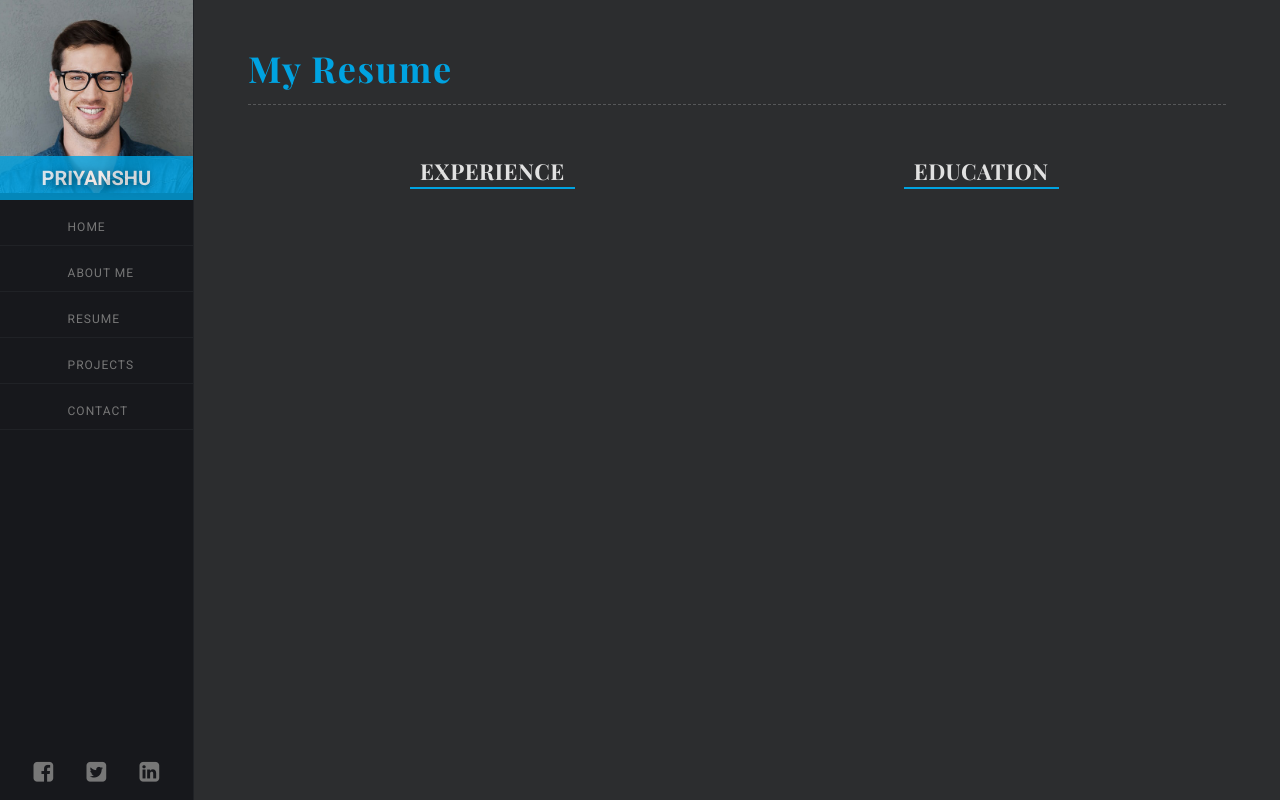
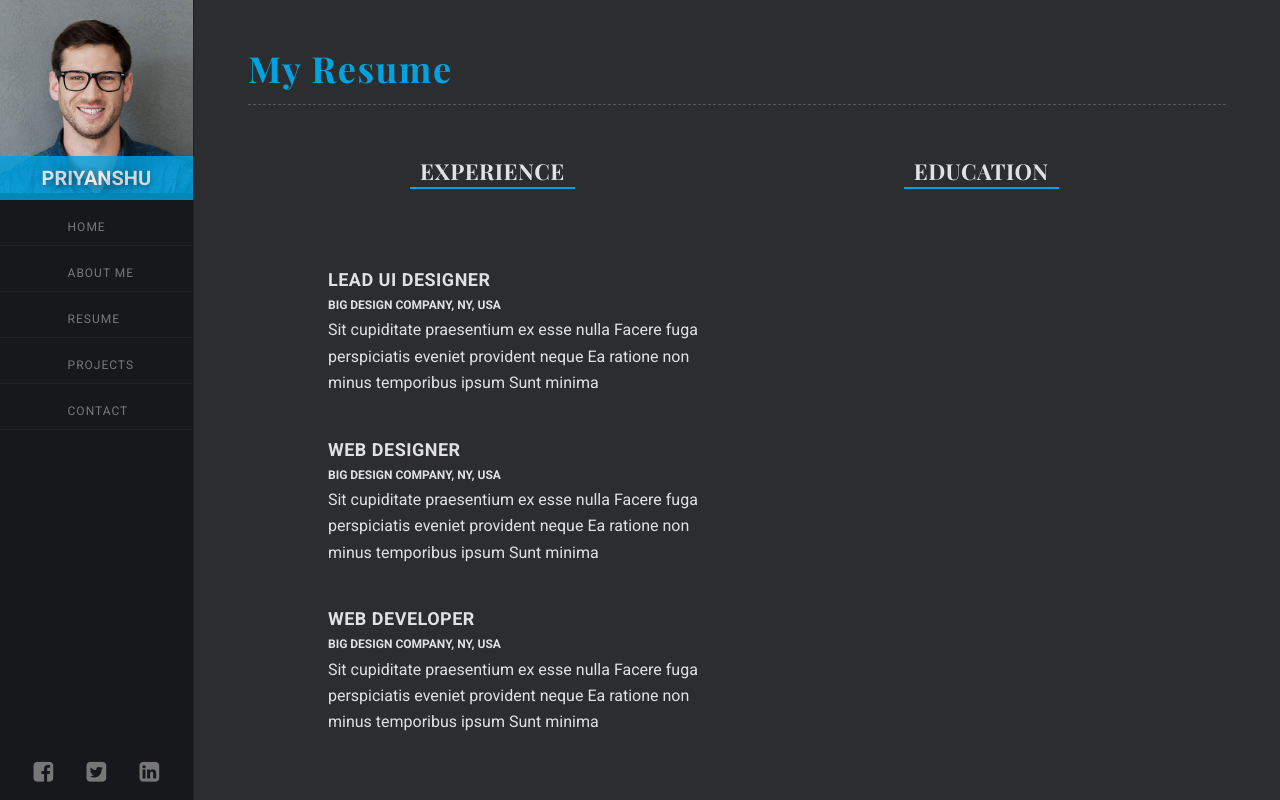
Before and after one commit to PriyanshuAgarwal/portfolio123, a React (Create React App) app: page / in a window 1280 px wide. Built offline with nearby package versions, Linux system fonts and the light colour scheme.

Commit message:
Create HistoryItem compoenent

```diff
--- a/src/css/Resume.css
+++ b/src/css/Resume.css
@@ -5,3 +5,41 @@
 .history-container .experience-container, .history-container .education-container {
     width: 50%;
 }
+
+.history-item {
+    margin: 20px 0 50px;
+    list-style: none;
+    position: relative;
+    padding: 0 0 0 50px;
+    width: 100%;
+}
+
+.history-item li {
+    position: relative;
+    margin-left: 10px;
+    padding: 20px;
+    transition: all .5s ease-in-out;
+}
+
+.history-item li .content h4 {
+    font-size: 18px;
+    font-weight: 700;
+    letter-spacing: .5px;
+    line-height: 26px;
+    margin: 0;
+    text-transform: uppercase;
+}
+
+.history-item li .content h5 {
+    margin-top: 5px;
+    margin-bottom: 5px;
+    font-size: 12px;
+    font-family: "Roboto", sans-serif;
+    font-weight: 600;
+    text-transform: uppercase;
+}
+
+.history-item li .content p {
+    font-size: 16px;
+    margin-bottom: 0px;
+}
--- /dev/null
+++ b/src/resume/HistoryItem.js
@@ -0,0 +1,21 @@
+import React, { Component } from 'react';
+import '../css/Resume.css';
+
+
+const HistoryItem = (props) => {
+
+    return (
+        <li>
+            <div class="content">
+                <h4>{props.title}</h4>
+                <h5>{props.short_description}</h5>
+                <p class="info">
+                    {props.info}
+                </p>
+            </div>
+    </li>
+    );
+
+  }
+
+  export default HistoryItem;
--- a/src/resume/Resume.js
+++ b/src/resume/Resume.js
@@ -1,6 +1,7 @@
 import React, { Component } from 'react';
 import PageHeading from '../commons/PageHeading';
 import SectionSubheading from "../commons/SectionSubheading";
+import HistroyItem from "./HistoryItem";
 import '../css/Resume.css';
 
 class Resume extends Component {
@@ -14,6 +15,23 @@ render() {
                 <div className="history-container">
                     <div className="experience-container">
                         <SectionSubheading title="Experience" />
+                        <ul className="history-item">
+                            <HistroyItem
+                                title="LEAD UI DESIGNER"
+                                short_description="BIG DESIGN COMPANY, NY, USA"
+                                info="Sit cupiditate praesentium ex esse nulla Facere fuga perspiciatis eveniet provident neque Ea ratione non minus temporibus ipsum Sunt minima">
+                            </HistroyItem>
+                            <HistroyItem
+                                title="WEB DESIGNER"
+                                short_description="BIG DESIGN COMPANY, NY, USA"
+                                info="Sit cupiditate praesentium ex esse nulla Facere fuga perspiciatis eveniet provident neque Ea ratione non minus temporibus ipsum Sunt minima">
+                            </HistroyItem>
+                            <HistroyItem
+                                title="WEB DEVELOPER"
+                                short_description="BIG DESIGN COMPANY, NY, USA"
+                                info="Sit cupiditate praesentium ex esse nulla Facere fuga perspiciatis eveniet provident neque Ea ratione non minus temporibus ipsum Sunt minima">
+                            </HistroyItem>
+                        </ul>
                     </div>
                     <div className="education-container">
                         <SectionSubheading title="Education" />
```
